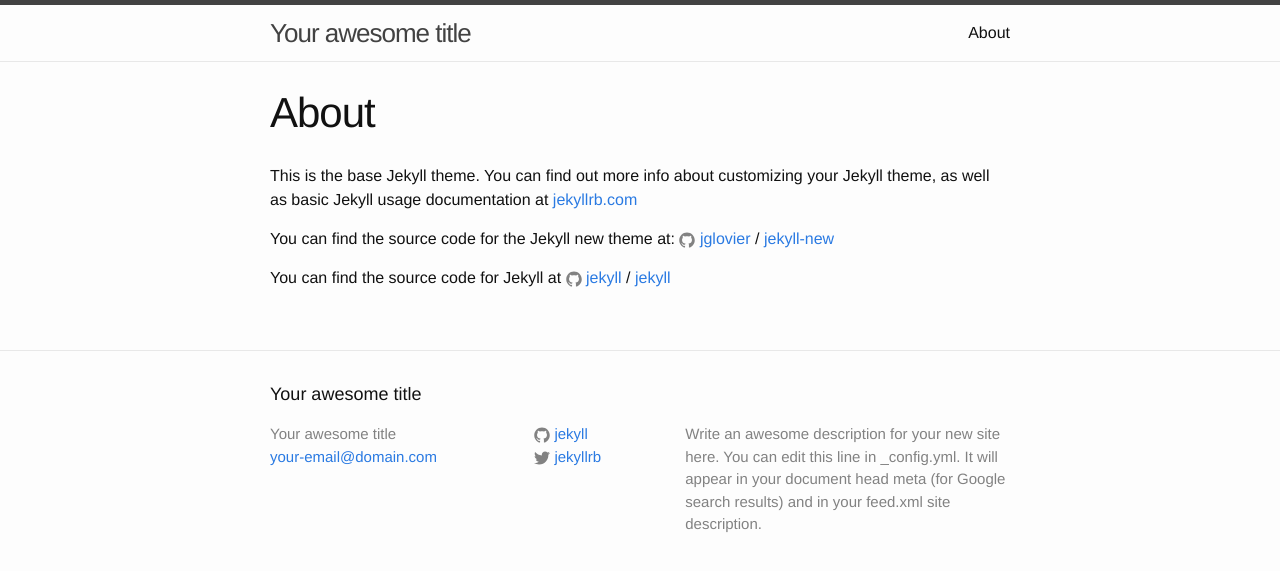
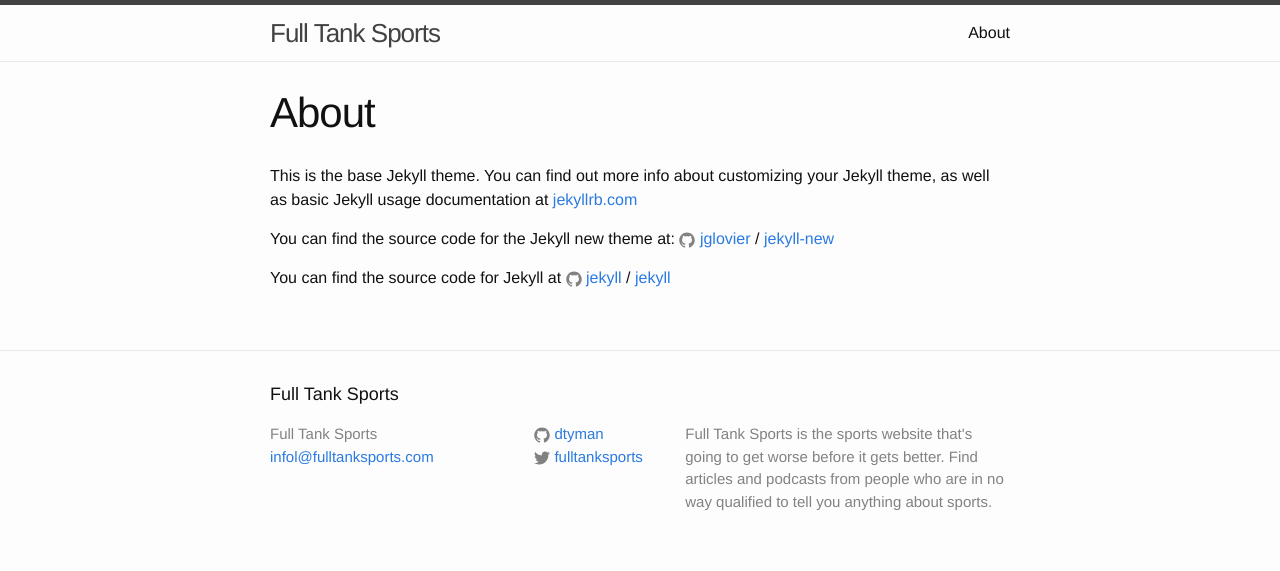
Before and after one commit to dtyman/dtyman.github.io, a Jekyll site: the page built from about.md, in a window 1280 px wide. Shown: the top 571 px of the page. Built offline with Jekyll 4.4.1, drawn with Linux system fonts in a browser that asks for light colours.

Commit message:
Update _config.yml

```diff
--- a/_config.yml
+++ b/_config.yml
@@ -6,16 +6,16 @@
 # 'jekyll serve'. If you change this file, please restart the server process.
 
 # Site settings
-title: Your awesome title
-email: your-email@domain.com
-description: > # this means to ignore newlines until "baseurl:"
-  Write an awesome description for your new site here. You can edit this
-  line in _config.yml. It will appear in your document head meta (for
-  Google search results) and in your feed.xml site description.
+title: Full Tank Sports
+email: infol@fulltanksports.com
+description: >
+  Full Tank Sports is the sports website that's going to get worse before it gets better.
+  Find articles and podcasts from people who are in no way qualified to tell you
+  anything about sports.
 baseurl: "" # the subpath of your site, e.g. /blog
-url: "http://yourdomain.com" # the base hostname & protocol for your site
-twitter_username: jekyllrb
-github_username:  jekyll
+url: "http://www.fulltanksports.com" # the base hostname & protocol for your site
+twitter_username: fulltanksports
+github_username:  dtyman
 
 # Build settings
 markdown: kramdown
```
